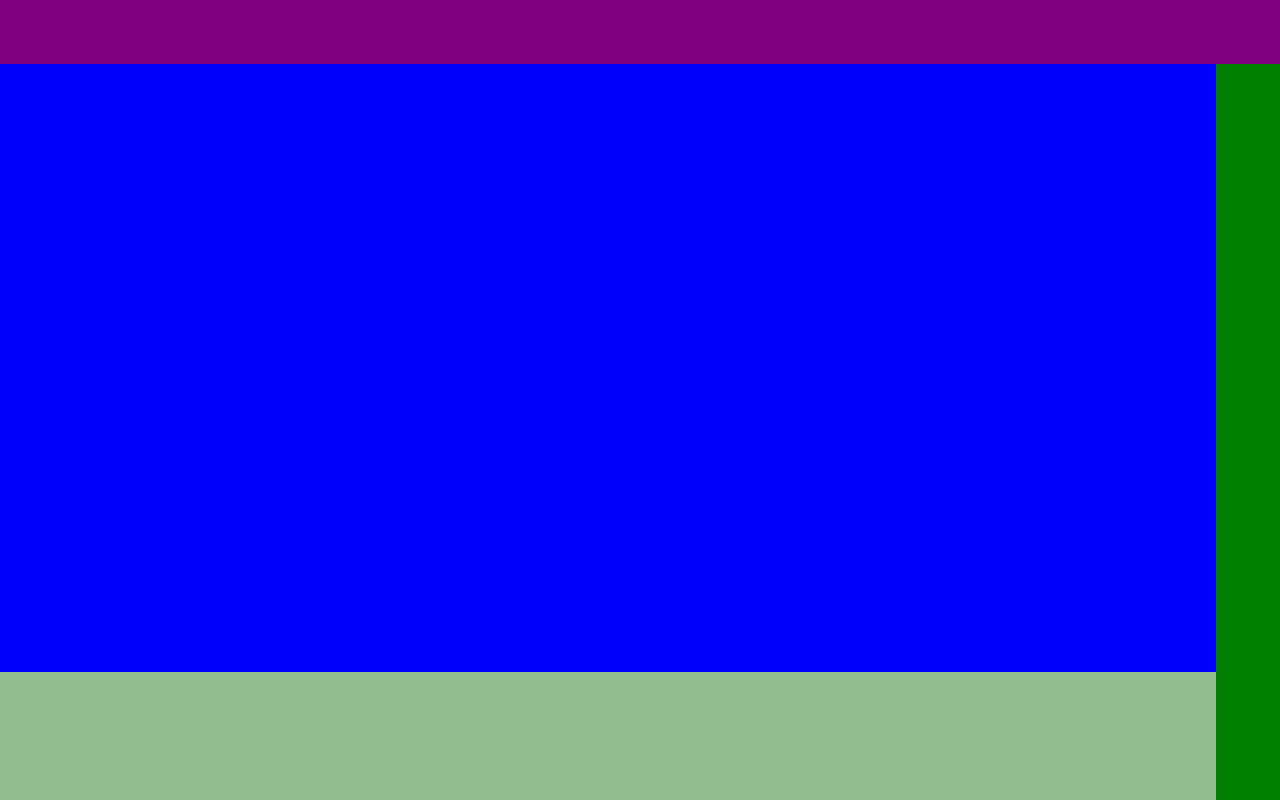
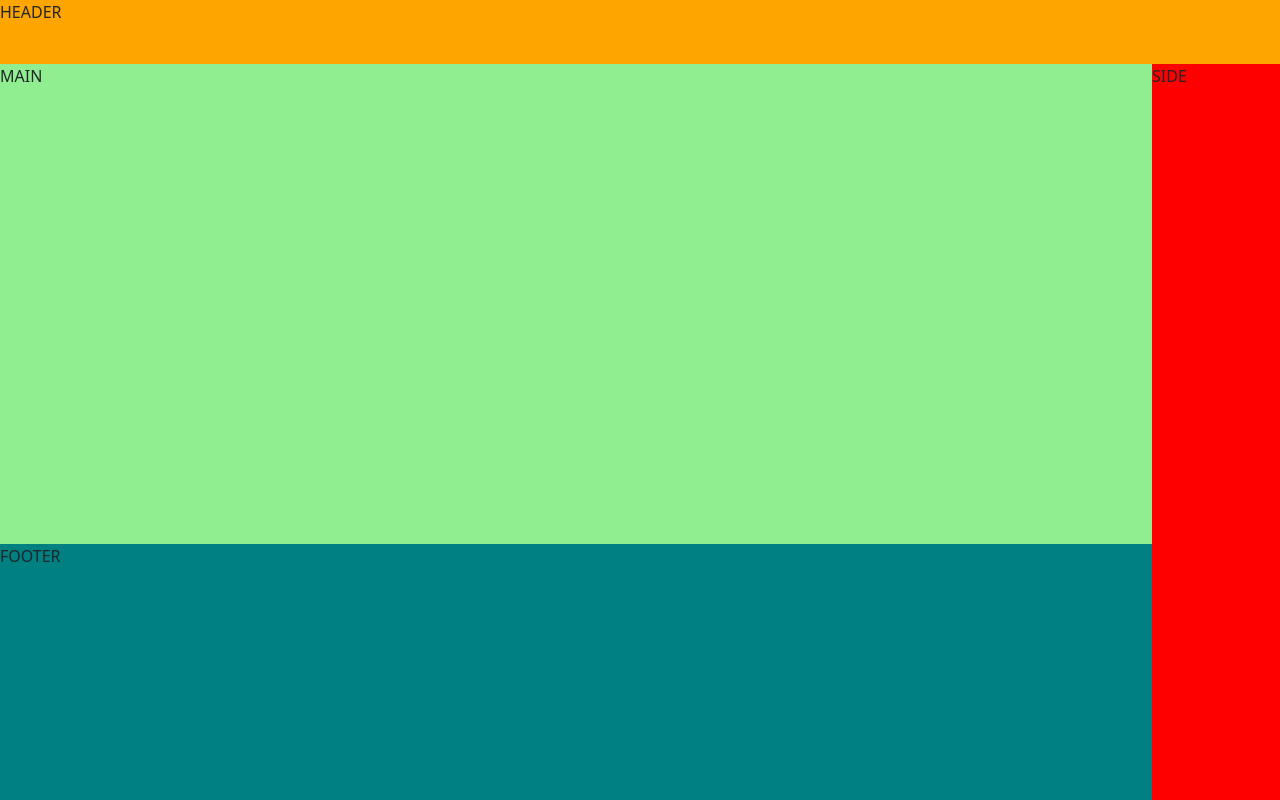
Before and after one commit to nniclas/relay, a React (Create React App) app in the folder app/: page / in a window 1280 px wide. Built offline with nearby package versions, Linux system fonts and the light colour scheme.

Commit message:
layout and animated

```diff
--- a/app/src/views/layout/layout.module.css
+++ b/app/src/views/layout/layout.module.css
@@ -19,26 +19,35 @@
 }
 
 .main {
+    display: flex;
     flex: 1;
 }
 
 .side {
+    display: flex;
     flex: 0;
     width: 64px;
     min-width: 64px;
-    background: green;
+    transition: 0.3s ease all;
+}
+
+.sideopen {
+    width: 128px;
+    min-width: 128px;
 }
 
 .header,
 .footer {
-    flex: 0;
-    height: 64px;
-    min-height: 64px;
-    background: purple;
 }
 
 .footer {
+    display: flex;
+    flex: 0;
     height: 128px;
     min-height: 128px;
-    background: darkseagreen;
+    transition: 0.3s ease all;
 }
+.footeropen {
+    height: 256px;
+    min-height: 256px;
+}
--- a/app/src/views/layout/layout.tsx
+++ b/app/src/views/layout/layout.tsx
@@ -7,18 +7,33 @@ interface Args {
     main: ReactNode
     side: ReactNode
     footer: ReactNode
+    sideOpen: boolean
+    footerOpen: boolean
 }
 
 export const Layout = (a: Args) => {
+    console.log(a.sideOpen)
     return (
         <div className={styles.layout}>
             <div className={styles.header}>{a.header}</div>
             <div className={styles.content}>
                 <div className={styles.maincontainer}>
                     <div className={styles.main}>{a.main}</div>
-                    <div className={styles.footer}>{a.footer}</div>
+                    <div
+                        className={`${styles.footer} ${
+                            a.footerOpen ? styles.footeropen : ''
+                        }`}
+                    >
+                        {a.footer}
+                    </div>
                 </div>
-                <div className={styles.side}>{a.side}</div>
+                <div
+                    className={`${styles.side} ${
+                        a.sideOpen ? styles.sideopen : ''
+                    }`}
+                >
+                    {a.side}
+                </div>
             </div>
         </div>
     )
--- a/app/src/views/main.tsx
+++ b/app/src/views/main.tsx
@@ -22,10 +22,31 @@ export const Main = () => {
     // const [conn, setConnection] = useState<HubConnection>()
     // const [messages, setMessages] = useState<any[]>([])
 
+    const [sideOpen, setSideOpen] = useState<boolean>(true)
+    const [footerOpen, setFooterOpen] = useState<boolean>(true)
+
     // const count = useRef(0)
     const [messages, setMessages] = useState<(Message & { color: string })[]>(
         []
     )
+
+    useEffect(() => {
+        setTimeout(() => {
+            setSideOpen(false)
+        }, 1000)
+
+        setTimeout(() => {
+            setSideOpen(true)
+        }, 2000)
+
+        setTimeout(() => {
+            setFooterOpen(false)
+        }, 3000)
+
+        setTimeout(() => {
+            setFooterOpen(true)
+        }, 4000)
+    }, [])
 
     // const joinChatRoom = async (username: string, chatroom: string) => {
     //     try {
@@ -63,26 +84,38 @@ export const Main = () => {
     //     }
     // }
 
-    const userItems = (
-        <Slider
-            items={testUsers.map((u, i) => (
-                <div key={i} className={styles.useritem}>
-                    {u.name.split('@')[0]}
-                </div>
-            ))}
-        />
+    // const userItems = (
+    //     <Slider
+    //         items={testUsers.map((u, i) => (
+    //             <div key={i} className={styles.useritem}>
+    //                 {u.name.split('@')[0]}
+    //             </div>
+    //         ))}
+    //     />
+    // )
+
+    const testHeader = (
+        <div style={{ height: 64, background: 'orange' }}>HEADER</div>
     )
 
-    const testFooter = <div style={{ height: 128, background: 'orange' }}></div>
+    const testMain = (
+        <div style={{ flex: 1, background: 'lightgreen' }}>MAIN</div>
+    )
 
-    const testSide = <div style={{ width: 64, background: 'red' }}></div>
+    const testSide = (
+        <div style={{ flex: 1, width: 64, background: 'red' }}>SIDE</div>
+    )
+
+    const testFooter = <div style={{ flex: 1, background: 'teal' }}>FOOTER</div>
 
     return (
         <Layout
-            header={<div />}
-            main={<div />}
-            side={<div />}
-            footer={<div />}
+            header={testHeader}
+            main={testMain}
+            side={testSide}
+            footer={testFooter}
+            sideOpen={sideOpen}
+            footerOpen={footerOpen}
         />
     )
 
```
